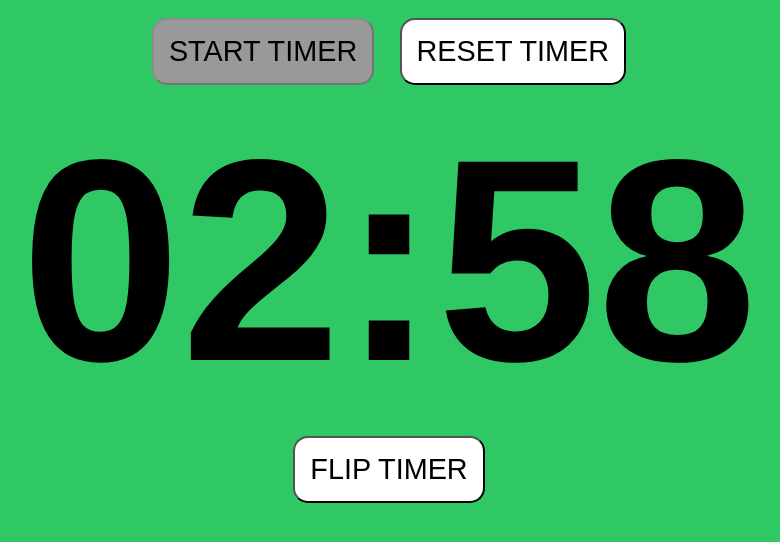
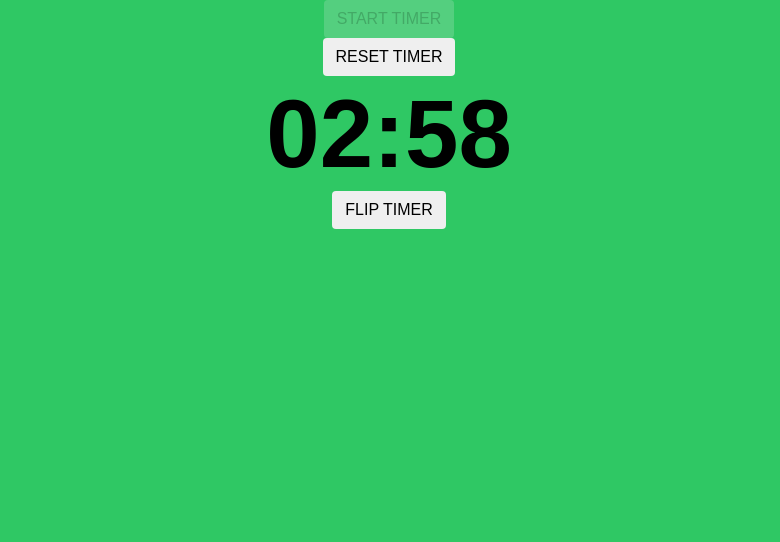
Before and after one commit to CaptainCheetah/magic-maze, a plain HTML site: page index.html in a window 1280 px wide. Both pictures are taken after a click on the button "START TIMER". Shown: the whole page, without its empty margins (251-1031 px from the left). Drawn offline with nearby package versions, Linux system fonts and the light colour scheme.

Commit message:
remove speech

```diff
--- a/application.js
+++ b/application.js
@@ -1,119 +1,68 @@
-var MAGICMAZE = {};
+const magicMaze = {
+  currentTimer: null,
+  interval: 180,
+  duration: 180,
 
-// voice variables
-MAGICMAZE.SPEECH = {};
-MAGICMAZE.SPEECH.talk = function(params){
-	msg = new SpeechSynthesisUtterance();
-		msg.volume = 1; // 0 to 1
-		msg.rate = 1;
-		msg.pitch = 1;
-		msg.voice = MAGICMAZE.SPEECH.voice;
+  setColorStatus(time) {
+    const timeLeft = (
+      (typeof time === 'number')
+        ? time
+        : 180
+    )
+    let newClass
 
-	msg.text = (( typeof params.s != 'undefined' ) ? params.s : '' );
+    if (timeLeft > 60) {
+      newClass = 'green'
+    } else if (timeLeft > 30) {
+      newClass = 'yellow'
+    } else if (timeLeft > 10) {
+      newClass = 'orange'
+    } else {
+      newClass = 'red'
+    }
+    $('body').removeClass().addClass(newClass)
+  },
 
-	console.log(msg);
-	window.speechSynthesis.speak(msg);
+  timer(params) {
+    $('#timer').css('color', '#000')
+    $('#flip').prop('disabled', false)
+    $('#start').prop('disabled', true)
+
+    magicMaze.duration = (
+      (typeof params !== 'undefined' && typeof params.duration !== 'undefined') ?
+        params.duration :
+        magicMaze.interval
+    )
+    $('#timer').html(((magicMaze.duration - (magicMaze.duration % 60)) / 60).toString().padStart(2, '0') + ":" + (magicMaze.duration % 60).toString().padStart(2, '0'))
+
+    if (magicMaze.currentTimer) {
+      clearInterval(magicMaze.currentTimer)
+    }
+
+    magicMaze.currentTimer = setInterval(function () {
+      magicMaze.setColorStatus(magicMaze.duration)
+      if (magicMaze.duration === 0) {
+        $('#flip').prop('disabled', true)
+        clearInterval(magicMaze.currentTimer)
+      } else {
+        magicMaze.duration--
+        $('#timer').html(((magicMaze.duration - (magicMaze.duration % 60)) / 60).toString().padStart(2, '0') + ":" + (magicMaze.duration % 60).toString().padStart(2, '0'))
+      }
+    }, 1000)
+  },
+
+  flipTimer() {
+    magicMaze.timer({'duration': (magicMaze.interval - magicMaze.duration)})
+  },
+
+  resetTimer() {
+    $('body').removeClass().addClass('green')
+    $('#timer').css('color', '#000')
+    $('#flip').prop('disabled', true)
+    $('#start').prop('disabled', false)
+    clearInterval(magicMaze.currentTimer)
+    magicMaze.currentTimer = null
+    magicMaze.duration = magicMaze.interval
+    $('#timer').html(((magicMaze.duration - (magicMaze.duration % 60)) / 60).toString().padStart(2, '0') + ":" + (magicMaze.duration % 60).toString().padStart(2, '0'))
+  }
 }
-
-MAGICMAZE.currentTimer = null;
-MAGICMAZE.interval = 180;
-MAGICMAZE.duration = 180;
-
-MAGICMAZE.setColorStatus = function(t){
-	var timeLeft = ((typeof t == 'number') ? t : 180);
-	var newClass = 'safe';
-
-	if (timeLeft > 60){
-		newClass = 'safe';
-	} else if (timeLeft > 30) {
-		newClass = 'warning';
-	} else if (timeLeft > 10) {
-		newClass = 'danger';
-	} else {
-		newClass = 'critical';
-	}
-	$('body').removeClass().addClass(newClass);
-}
-
-MAGICMAZE.timer = function(params){
-
-		window.speechSynthesis.cancel();
-		$('#timer').css('color','#000');
-		$('#flip').prop('disabled',false);
-		$('#start').prop('disabled',true);
-
-		MAGICMAZE.duration = ((typeof params != 'undefined' && typeof params.duration != 'undefined') ? params.duration : MAGICMAZE.interval);
-		$('#timer').html(((MAGICMAZE.duration - (MAGICMAZE.duration % 60)) / 60).toString().padStart(2, '0') + ":" + (MAGICMAZE.duration % 60).toString().padStart(2, '0'));
-
-		MAGICMAZE.SPEECH.talk({'s':
-			(((MAGICMAZE.duration - (MAGICMAZE.duration % 60)) / 60) ? ((MAGICMAZE.duration - (MAGICMAZE.duration % 60)) / 60) + ' minutes': '' ) +
-			(( (MAGICMAZE.duration % 60) && ((MAGICMAZE.duration - (MAGICMAZE.duration % 60)) / 60) ) ? ' and'  : '')+
-			((MAGICMAZE.duration % 60) ? (MAGICMAZE.duration % 60) + ' seconds' : '' ) +
-			' remaining'
-		});
-
-		if (MAGICMAZE.currentTimer){
-			clearInterval(MAGICMAZE.currentTimer);
-			MAGICMAZE.SPEECH.talk({'s': 'Pass all action tiles to the left.'});
-		}
-
-		MAGICMAZE.currentTimer = setInterval(function() {
-			MAGICMAZE.setColorStatus(MAGICMAZE.duration);
-			if (MAGICMAZE.duration == 0) {
-				window.speechSynthesis.cancel();
-				$('#flip').prop('disabled',true);
-				clearInterval(MAGICMAZE.currentTimer);
-				// $('#timer').css('color','#F00');
-				MAGICMAZE.SPEECH.talk({'s': 'Game over'});
-			} else {
-				MAGICMAZE.duration--;
-				$('#timer').html(((MAGICMAZE.duration - (MAGICMAZE.duration % 60)) / 60).toString().padStart(2, '0') + ":" + (MAGICMAZE.duration % 60).toString().padStart(2, '0'));
-				if ([30,20,10,5].indexOf(MAGICMAZE.duration) > -1){
-					window.speechSynthesis.cancel();
-					MAGICMAZE.SPEECH.talk({'s': MAGICMAZE.duration + ' seconds remaining'});
-				}
-			}
-		}, 1000);
-}
-
-MAGICMAZE.flipTimer = function(){
-	MAGICMAZE.timer({'duration' : (MAGICMAZE.interval - MAGICMAZE.duration)});
-}
-MAGICMAZE.resetTimer = function(){
-	window.speechSynthesis.cancel();
-	$('body').removeClass().addClass('safe');
-	$('#timer').css('color','#000');
-	$('#flip').prop('disabled',true);
-	$('#start').prop('disabled',false);
-	clearInterval(MAGICMAZE.currentTimer);
-	MAGICMAZE.currentTimer = null;
-	MAGICMAZE.duration = MAGICMAZE.interval;
-	$('#timer').html(((MAGICMAZE.duration - (MAGICMAZE.duration % 60)) / 60).toString().padStart(2, '0') + ":" + (MAGICMAZE.duration % 60).toString().padStart(2, '0'));
-}
-
-MAGICMAZE.initVoices = function(){
-	if(typeof window.speechSynthesis === 'undefined') {
-		return;
-	}
-
-	$.each(window.speechSynthesis.getVoices(), function(idx, voice){
-		if (voice.name == 'Daniel' && voice.lang == 'en-GB'){ // 'Google UK English Male'
-			window.speechSynthesis.onvoiceschanged = false;
-			MAGICMAZE.SPEECH.voice = voice;
-			MAGICMAZE.SPEECH.talk({'s': 'Welcome to the Magic Maze mall; for all your adventuring needs!'});
-			return;
-		}
-	});
-}
-
-$(document).ready(function(){
-	MAGICMAZE.initVoices();
-	if (typeof window.speechSynthesis !== 'undefined' && window.speechSynthesis.onvoiceschanged !== undefined) {
-  		window.speechSynthesis.onvoiceschanged = MAGICMAZE.initVoices;
-	}
-	window.onbeforeunload = function(){
-		window.speechSynthesis.cancel();
-	}
-
-
-});
--- a/index.html
+++ b/index.html
@@ -1,17 +1,61 @@
-<html>
+<!doctype html>
+<html lang="en">
 <head>
+    <meta charset="UTF-8">
+    <link rel="stylesheet"
+          href="https://stackpath.bootstrapcdn.com/bootstrap/4.1.3/css/bootstrap.min.css">
+    <meta name="viewport"
+          content="width=device-width, user-scalable=no, initial-scale=1.0, maximum-scale=1.0, minimum-scale=1.0">
+    <meta http-equiv="X-UA-Compatible" content="ie=edge">
+
     <title>Magic Maze Timer</title>
     <meta name="apple-mobile-web-app-capable" content="yes">
     <meta name="apple-mobile-web-app-status-bar-style" content="black">
     <link rel="apple-touch-icon" href="apple-touch-icon.png">
-		<link rel="stylesheet" href="style.css" />
+    <link rel="stylesheet" href="style.css">
 </head>
-	<body class="safe">
-		<button name="button" onclick="MAGICMAZE.timer({'duration':180});" id="start">START TIMER</button>
-		<button name="button" onclick="MAGICMAZE.resetTimer();">RESET TIMER</button>
-		<div id="timer">03:00</div>
-		<button name="button" onclick="MAGICMAZE.flipTimer();" id="flip" disabled>FLIP TIMER</button>
+<body class="green">
+<div class="container">
+    <div class="row">
+        <div class="col-8 mx-auto">
+            <button class="btn"
+                    onclick="magicMaze.timer({'duration':180});"
+                    id="start">
+                START TIMER
+            </button>
+        </div>
 
+    </div>
+    <div class="row">
+        <div class="col-8 mx-auto">
+            <button class="btn"
+                    onclick="magicMaze.resetTimer();"
+                    id="reset">
+                RESET TIMER
+            </button>
+        </div>
+    </div>
+
+    <div class="row">
+        <div class="col-10 mx-auto">
+            <div class="display-1 fwb" id="timer">
+                03:00
+            </div>
+        </div>
+    </div>
+
+    <div class="row">
+        <div class="col-8 mx-auto">
+            <button class="btn"
+                    onclick="magicMaze.flipTimer();"
+                    id="flip"
+                    disabled>
+                FLIP TIMER
+            </button>
+        </div>
+    </div>
+
+</div>
 
 <script src="https://ajax.googleapis.com/ajax/libs/jquery/2.2.0/jquery.min.js"></script>
 <script src="application.js"></script>
--- a/style.css
+++ b/style.css
@@ -1,4 +1,3 @@
-
 body {
 	text-align: center;
 	font: 1.2em "Fira Sans", sans-serif;
@@ -8,40 +7,22 @@ body {
     	transition: all 0.5s ease;
 }
 
-.safe {
+.green {
 	background-color: #2fc864;
 }
 
-.warning {
+.yellow {
 	background-color: #e4ea00;
 }
 
-.danger {
+.orange {
 	background-color: #f08a27;
 }
 
-.critical{
+.red{
 	background-color: #f05858;
 }
 
-#timer{
-	font-size: 1500%;
+.fwb {
 	font-weight: bold;
-	white-space: nowrap;
-	overflow: hidden;
 }
-
-button {
-	font-size: 150%;
-	margin: 10px;
-	-webkit-border-radius: 15;
-  	-moz-border-radius: 15;
-  	border-radius: 15px;
-	padding: 15px;
-	background-color: #FFF;
-	color: #000;
-}
-
-button:disabled {
-	background-color: #999;
-}
```
Lines whose indentation alone changed are shown as unchanged.
